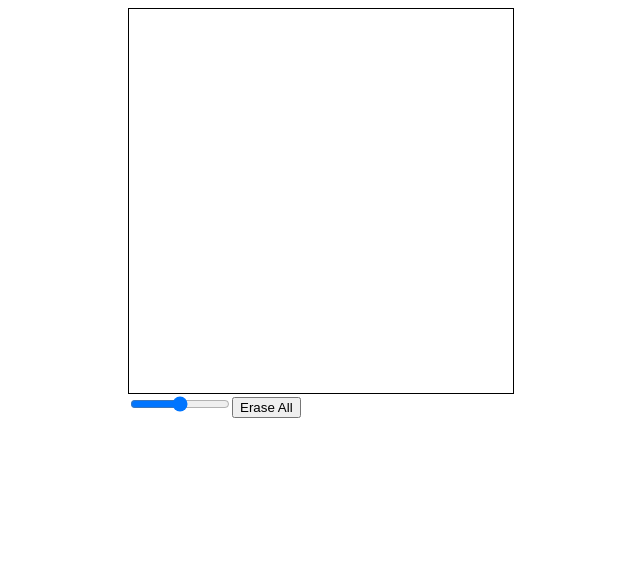
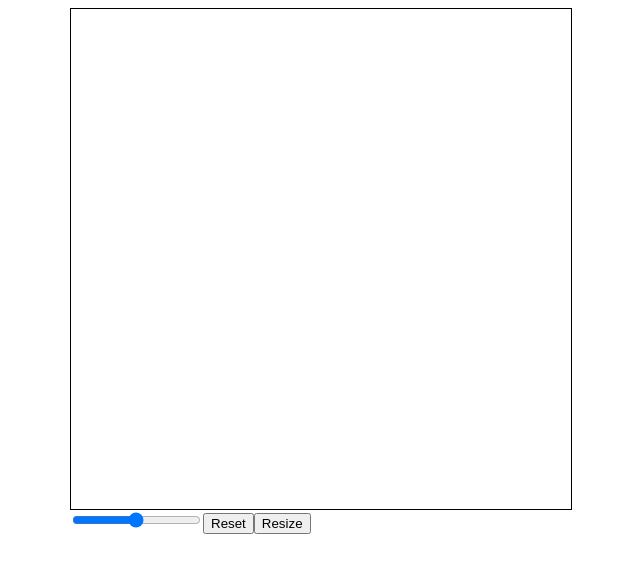
Before and after one commit to julescarson/etchasketch, a plain HTML site: page index.html in a window 1280 px wide. Shown: the whole page, without its empty margins (319-959 px from the left). Drawn offline with Linux system fonts and the light colour scheme.

Commit message:
size slider adjusting grid!

```diff
--- a/index.js
+++ b/index.js
@@ -2,13 +2,16 @@
 
 const content = document.querySelector('.content');
 
+let xy = 10;
 
-
-
-
-//grid
+// Grid container
 const grid = document.createElement('div');
-grid.classList.add('grid16');
+function newGridSettings(rowCol) {
+    grid.classList.add(`gridArea`);
+    grid.style.gridTemplateColumns = (`repeat(${rowCol}, ${500 / rowCol}px)`);
+    grid.style.gridTemplateRows = (`repeat(${rowCol}, ${500 / rowCol}px)`);
+}
+newGridSettings(xy);
 content.appendChild(grid);
 
 // UI
@@ -16,22 +19,25 @@ const uiElements = document.createElement('div');
 uiElements.classList.add('ui');
 content.appendChild(uiElements);
 
-//grid size range
-const gridSize = document.createElement('input');
-gridSize.type = "range";
-gridSize.classList.add('gridsize');
-uiElements.appendChild(gridSize);
+// UI slider
+let sizeSlider = document.createElement('input');
+sizeSlider.type = "range";
+sizeSlider.step = "1";
+sizeSlider.min = 1;
+sizeSlider.max = 100;
+sizeSlider.classList.add('sizeSlider');
+uiElements.appendChild(sizeSlider);
 
-//total grid squares (256 inital)
-let x = 256;
-
-//create divs for grid
-for (i = 0; i <= x; i++) {
+//grid squares
+function createGrid(num) {
+    for (i = 0; i <= num; i++) {
         const newDiv = document.createElement(`div`)
-    newDiv.setAttribute("id", "sqr")
-    newDiv.classList.add("x")
+        newDiv.setAttribute("id", i);
+        newDiv.classList.add("x");
         grid.appendChild(newDiv);
     }
+}
+createGrid(xy * xy);
 
 //access grid squares
 const squares = document.getElementsByClassName(`x`);
@@ -40,6 +46,7 @@ const squares = document.getElementsByClassName(`x`);
 let mouseClicked = false;
 document.body.onmousedown = () => mouseClicked = true;
 document.body.onmouseup = () => mouseClicked = false;
+
 
 //draw when clicked
 const firstClick = (e) => {
@@ -52,27 +59,42 @@ const drawOn = (e) => {
 }
 
 //listeners for when to draw - array of grid squares
+function gridToArray() {
     Array.from(squares).forEach(function (squares) {
         squares.addEventListener('mousedown', firstClick);
         squares.addEventListener('mouseenter', drawOn);
     });
+}
+gridToArray();
 
-
-// color picker
-const userColor = `black`;
-// canvas size changer (presets)
+function removeGrid() {
+    document.querySelectorAll(`.x`).forEach(e => { e.parentNode.removeChild(e) });
+}
 
 // erase (clear) drawing
 const eraseButton = document.createElement('button');
 eraseButton.classList.add('erase');
-eraseButton.textContent = `Erase All`;
+eraseButton.textContent = `Reset`;
 eraseButton.onclick = () => {
     document.querySelectorAll(`.x`).forEach(e => { e.classList.remove('xactive') });
 }
-
 uiElements.appendChild(eraseButton);
 
+//button change grid size test
+const gridSizeButton = document.createElement('button');
+gridSizeButton.classList.add('gridSizeButton');
+gridSizeButton.textContent = `Resize`;
 
-// page style
 
-// save/send paste image??
+gridSizeButton.onclick = () => {
+    removeGrid();
+    newGridSettings(sizeSlider.value);
+    createGrid(sizeSlider.value ** 2);
+    gridToArray();
+}
+
+
+
+
+
+uiElements.appendChild(gridSizeButton);
--- a/styles.css
+++ b/styles.css
@@ -6,19 +6,12 @@ body {
 }
 
 
-.grid16 {
+.gridArea {
     display: grid;
-    grid-template-columns: repeat(16, 1.5em);
-    grid-template-rows: repeat(16, 1.5em);
-    width: 24em;
-    height: auto;
+    width: 500px;
+    height: 500px;
     border: 1px solid black;
 }
-
-.gridsize {
-    width: 100px;
-}
-
 
 .x {
     border: none;
@@ -27,16 +20,10 @@ body {
     -moz-user-select: none;
     -webkit-user-select: none;
     -ms-user-select: none;
-
-}
-
-
-.x:hover {
-    /* background-color: black; */
 }
 
 .xactive {
-    background-color: white;
+    background-color: red;
     -webkit-user-drag: none;
     user-select: none;
     -moz-user-select: none;
```
Lines whose indentation alone changed are shown as unchanged.
